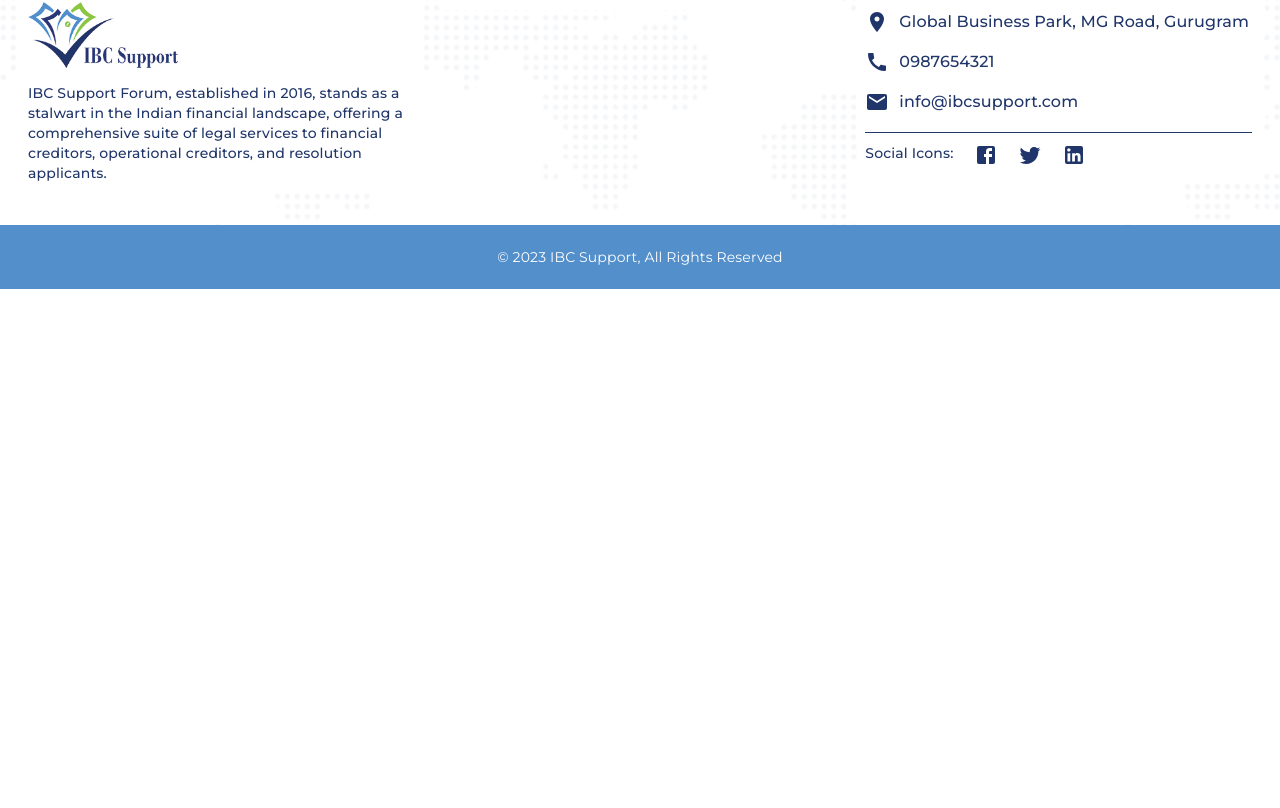
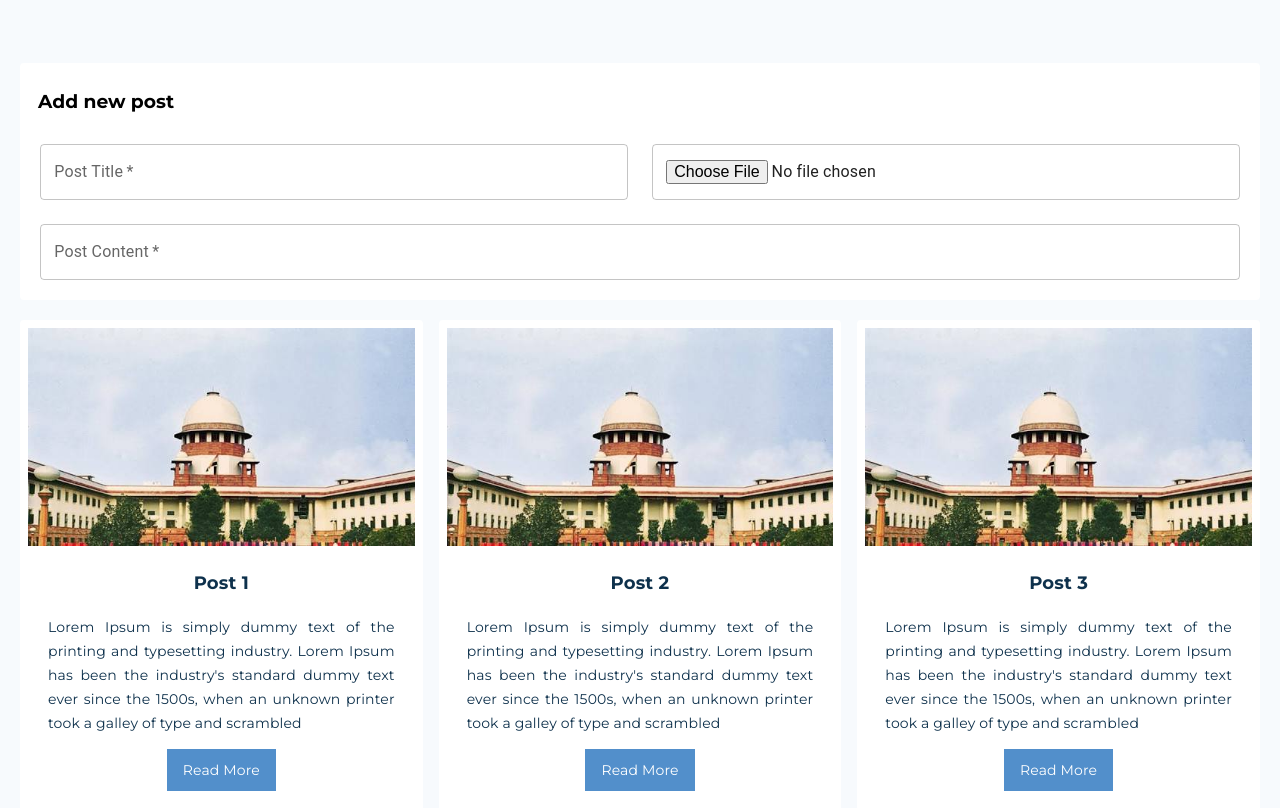
Before and after one commit to Pradeep-Gupta-96/ibbi_client, a React (Create React App) app: page /blogs in a window 1280 px wide. Shown: the part 272-1080 px from the top of the page. Before the commit the page ends 800 px from the top, so only its background shows below. Built offline with nearby package versions, Linux system fonts and the light colour scheme.

Commit message:
code added

```diff
--- a/src/App.js
+++ b/src/App.js
@@ -28,6 +28,9 @@ import OperationalCreditor from "./services/Operational_Creditor";
 import ResolutionApplicant from "./services/Resolution_Applicant";
 import ResolutionProfessional from "./services/Resolution_Professional";
 import Liquidator from "./services/Liquidator";
+import Highlights from "./blog/Highlights";
+import Blogs from "./blog/Blogs";
+import PostDetails from "./blog/PostDetails";
 
 const myAllroute = [
   { path: "/", element: <HomePage /> },
@@ -57,6 +60,9 @@ const myAllroute = [
   { path: "/resolution-applicant", element: <ResolutionApplicant /> },
   { path: "/resolution-professional", element: <ResolutionProfessional /> },
   { path: "/liquidator", element: <Liquidator /> },
+  { path: "/blogs", element: <Blogs /> },
+  { path: "/highlights", element: <Highlights /> },
+  { path: "/postdetails", element: <PostDetails /> },
 ]
 
 function App() {
--- a/src/Navbar/Navbar.css
+++ b/src/Navbar/Navbar.css
@@ -71,6 +71,8 @@ li.nav-item.get-free a:hover {background: #fff;color: #528fcb;}
 .page-content p {text-align: justify;line-height: 24px;}
 img.alignright {float: right;margin: 5px 0 20px 20px;}
 .page-banner {width: 100%;}
+.add-post-sec {background: #fff;padding: 8px;border-radius: 4px;margin-bottom: 20px;}
+.add-post-sec h3 {padding-left: 10px;}
 
 @media (max-width: 767px) {
     .bound {padding: 0px 15px;box-sizing: border-box;}
--- a/src/Navbar/Navbar.js
+++ b/src/Navbar/Navbar.js
@@ -75,7 +75,7 @@ const Navbar = () => {
                     <li><Link to="/viewdeatils">Whats New</Link></li>
                   </ul>
                 </li>
-                <li className="nav-item"><Link className="nav-Link" to="#">Blog</Link></li>
+                <li className="nav-item"><Link className="nav-Link" to="/blogs">Blog</Link></li>
                 <li className="nav-item"><Link className="nav-Link" to="/contact-us">Contacts</Link></li>
                 <li className="nav-item get-free"><Link className="nav-Link" to="#">Get Free Consultation</Link></li>
               </ul>
--- /dev/null
+++ b/src/blog/Blogs.js
@@ -0,0 +1,98 @@
+import React from 'react'
+import { styled } from '@mui/material/styles';
+import Paper from '@mui/material/Paper';
+import Grid from '@mui/material/Grid';
+import KeyboardArrowLeftIcon from '@mui/icons-material/KeyboardArrowLeft';
+import KeyboardArrowRightIcon from '@mui/icons-material/KeyboardArrowRight';
+import aboutimg from '../utility/about-img.jpeg'
+import { Link } from "react-router-dom"
+import Box from '@mui/material/Box';
+import TextField from '@mui/material/TextField';
+
+const Item = styled(Paper)(({ theme }) => ({
+  backgroundColor: theme.palette.mode === 'dark' ? '#1A2027' : '#fff',
+  ...theme.typography.body2,
+  padding: theme.spacing(1),
+  textAlign: 'center',
+  color: theme.palette.text.secondary,
+}));
+
+const Blogs = () => {
+    return (
+        <>
+            <div className="banner">
+                <div className="bound">
+                    <div className="page-title">Blog</div>
+                </div>
+            </div>
+            <div className="page-content blue-bg pb-40">
+                <div className="bound">
+                    <div className='blog-sec highlights-sec padding-50'>
+                        <div className="bound">
+                            <div className="add-post-sec">
+                                <h3>Add new post</h3>
+                                <Box component="form"
+                                    sx={{
+                                        '& .MuiTextField-root': { m: '1%', width: '48%' }, '& .MuiTextField-root:last-child': { m: '1%', width: '98%' },
+                                    }}
+                                    noValidate
+                                    autoComplete="off"
+                                    >
+                                       <TextField
+                                            required
+                                            id="outlined-required"
+                                            label="Post Title"
+                                            />
+                                        <TextField
+                                        required
+                                        id="outlined-required"
+                                        type='file'
+                                        />
+                                        <TextField
+                                        required
+                                        id="outlined-required"
+                                        label="Post Content"
+                                        />
+                                    </Box>
+                            </div>
+                            <Grid className="services-items" container spacing={2}>
+                                <Grid item xs={12} md={4}>
+                                    <Item className='service-item shadow-remove'>
+                                        <div className="post-img"><img src={aboutimg} alt="banner" /></div>
+                                        <div className="content-box">
+                                            <h3>Post 1</h3>
+                                            <p className='ab-text'>Lorem Ipsum is simply dummy text of the printing and typesetting industry. Lorem Ipsum has been the industry's standard dummy text ever since the 1500s, when an unknown printer took a galley of type and scrambled </p>
+                                            <div className='more-text subscribe-btn'><Link to="/postdetails" className='blue-btn'>Read More </Link></div>
+                                        </div>
+                                    </Item>
+                                </Grid>
+                                <Grid item xs={12} md={4}>
+                                    <Item className='service-item shadow-remove'>
+                                        <div className="post-img"><img src={aboutimg} alt="banner" /></div>
+                                        <div className="content-box">
+                                            <h3>Post 2</h3>
+                                            <p className='ab-text'>Lorem Ipsum is simply dummy text of the printing and typesetting industry. Lorem Ipsum has been the industry's standard dummy text ever since the 1500s, when an unknown printer took a galley of type and scrambled </p>
+                                            <div className='more-text subscribe-btn'><Link to="/postdetails" className='blue-btn'>Read More </Link></div>
+                                        </div>
+                                    </Item>
+                                </Grid>
+                                <Grid item xs={12} md={4}>
+                                    <Item className='service-item shadow-remove'>
+                                        <div className="post-img"><img src={aboutimg} alt="banner" /></div>
+                                        <div className="content-box">
+                                            <h3>Post 3</h3>
+                                            <p className='ab-text'>Lorem Ipsum is simply dummy text of the printing and typesetting industry. Lorem Ipsum has been the industry's standard dummy text ever since the 1500s, when an unknown printer took a galley of type and scrambled </p>
+                                            <div className='more-text subscribe-btn'><Link to="/postdetails" className='blue-btn'>Read More </Link></div>
+                                        </div>
+                                    </Item>
+                                </Grid>
+                            </Grid>
+                        </div>
+                    </div>
+                </div>
+            </div>
+        </>
+    )
+}
+
+export default Blogs
--- /dev/null
+++ b/src/blog/Highlights.js
@@ -0,0 +1,9 @@
+import React from 'react'
+
+const Highlights = () => {
+  return (
+    <div>Highlights</div>
+  )
+}
+
+export default Highlights
--- /dev/null
+++ b/src/blog/PostDetails.js
@@ -0,0 +1,22 @@
+import React from 'react'
+import aboutusimg from '../utility/about-us-img.png'
+
+const PostDetails = () => {
+    return (
+        <>
+            <div className="banner">
+                <div className="bound">
+                    <div className="page-title">Post title</div>
+                </div>
+            </div>
+            <div className="page-content pb-40">
+                <div className="bound">
+                    <p><img className='page-banner' src={aboutusimg} alt="banner" /></p>
+                    <p>Welcome to IBC Support, a specialized platform dedicated to facilitating and enhancing the corporate insolvency resolution process in alignment with the Indian Insolvency and Bankruptcy Code (IBC), 2016. Our primary focus is to provide vital services and assistance to a diverse range of stakeholders, including financial creditors, operational creditors, resolution applicants, Insolvency professionals (IRP/RP/Liquidator). Whether it's aiding in filling of Section 7/9 application, claim submissions, document drafting or review, legal representation, or other services pertaining to the insolvency process, we offer comprehensive solutions to navigate the complexities of insolvency, streamline procedures, and ultimately drive successful resolutions for distressed entities.</p>
+                </div>
+            </div>
+        </>
+    )
+}
+
+export default PostDetails
```
